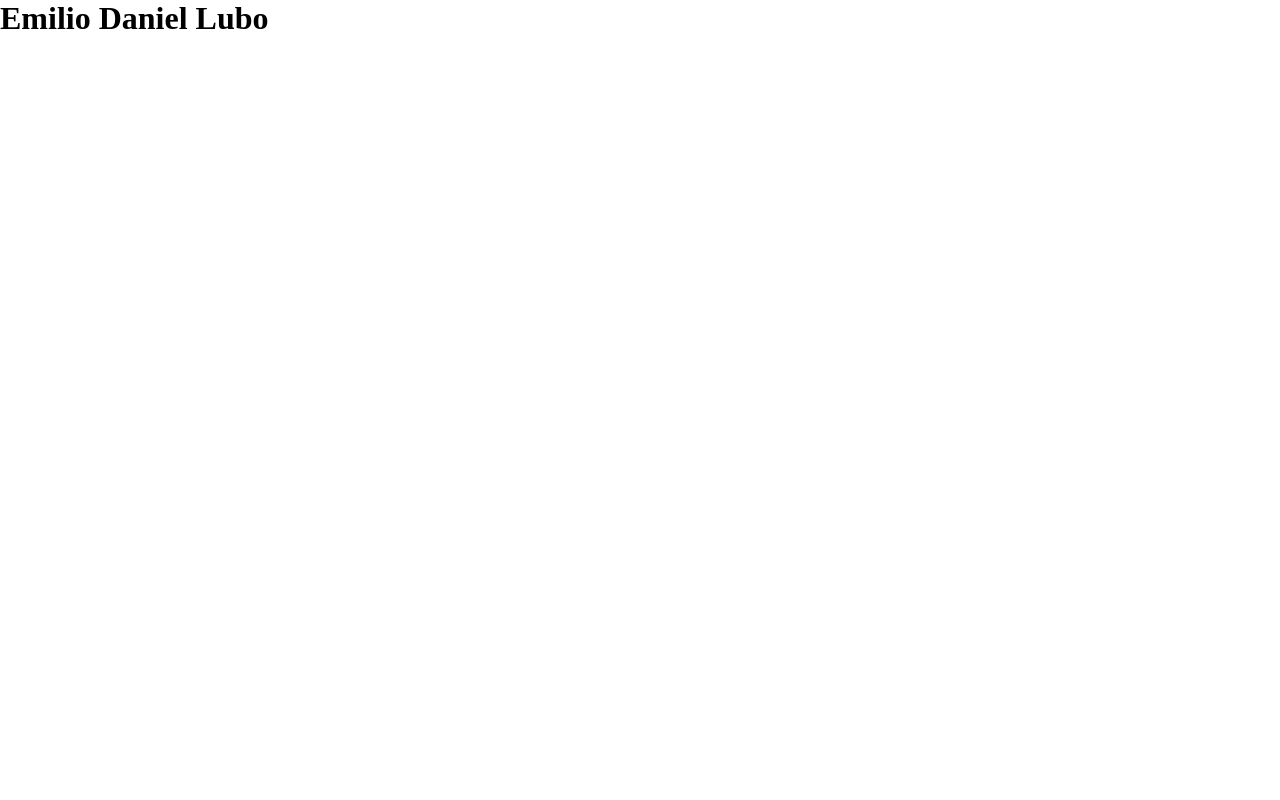
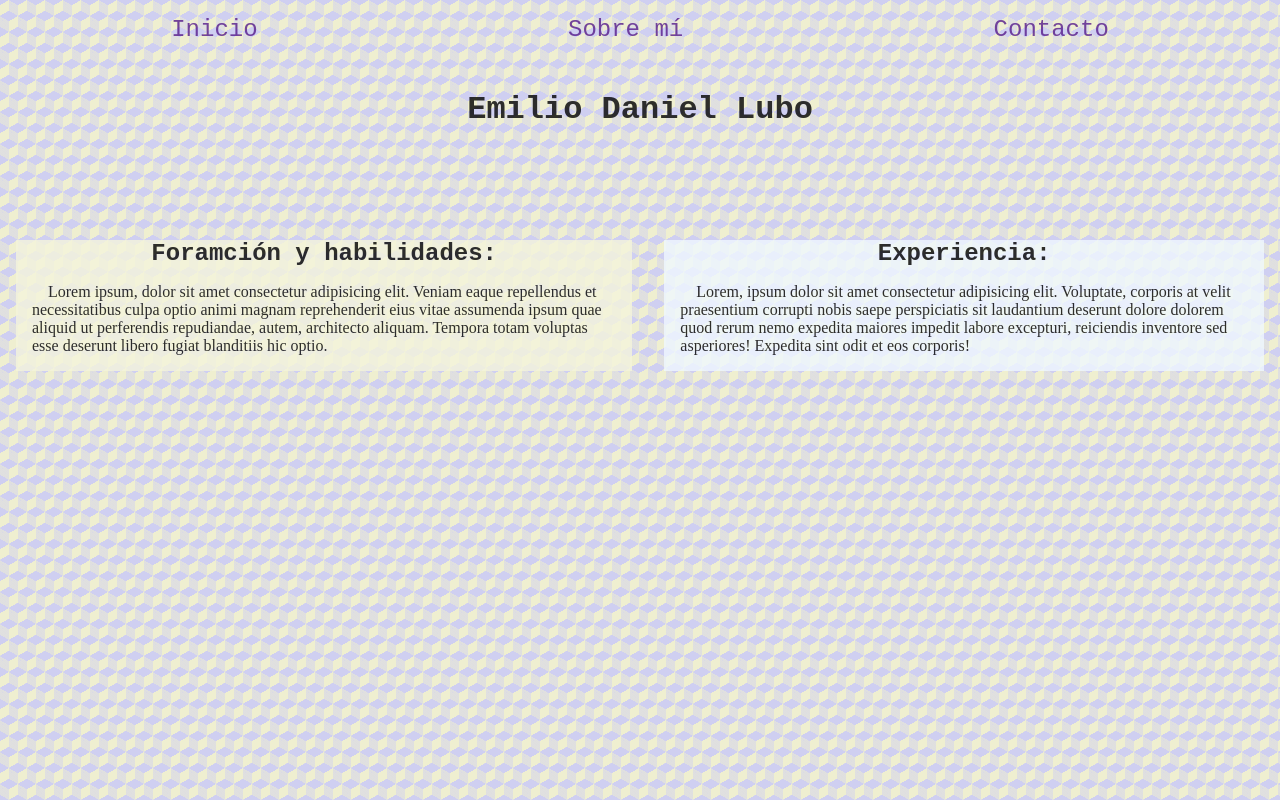
Before and after one commit to EmilioLubo/codoAcodo, a plain HTML site: page index.html in a window 1280 px wide. Drawn offline with Linux system fonts and the light colour scheme; a web font is replaced by a local one.

Commit message:
Contenido + readme

```diff
--- a/Styles/main.css
+++ b/Styles/main.css
@@ -3,3 +3,59 @@
     padding: 0;
     box-sizing: border-box;
 }
+
+body{
+    background-color: #efefd0;
+    opacity: 0.8;
+    background-image:  linear-gradient(30deg, #cfcff1 12%, transparent 12.5%, transparent 87%, #cfcff1 87.5%, #cfcff1), linear-gradient(150deg, #cfcff1 12%, transparent 12.5%, transparent 87%, #cfcff1 87.5%, #cfcff1), linear-gradient(30deg, #cfcff1 12%, transparent 12.5%, transparent 87%, #cfcff1 87.5%, #cfcff1), linear-gradient(150deg, #cfcff1 12%, transparent 12.5%, transparent 87%, #cfcff1 87.5%, #cfcff1), linear-gradient(60deg, #cfcff177 25%, transparent 25.5%, transparent 75%, #cfcff177 75%, #cfcff177), linear-gradient(60deg, #cfcff177 25%, transparent 25.5%, transparent 75%, #cfcff177 75%, #cfcff177);
+    background-size: 18px 32px;
+    background-position: 0 0, 0 0, 9px 16px, 9px 16px, 0 0, 9px 16px;
+    display: flex;
+    flex-direction: column;
+    align-items: space-around;
+}
+
+h1, h2, .header__list{
+    text-align: center;
+    font-family: 'Nova Mono', monospace;
+}
+
+p{
+    text-indent: 1rem;
+    padding: 1rem;
+}
+
+.header{
+    margin: 1rem;
+}
+
+.header__nav{
+    margin-bottom: 3rem;
+}
+
+.header__list{
+    display: flex;
+    justify-content: space-around;
+    list-style: none;
+}
+
+.header__item{
+    text-decoration: none;
+    font-size: 1.5em;
+}
+
+.main{
+    display: flex;
+    justify-content: space-around;
+    margin-top: 5rem;
+}
+
+.main__skills{
+    background-color: beige;
+    margin: 1rem;
+}
+
+.main__experience{
+    background-color: aliceblue;
+    margin: 1rem;
+}
--- a/index.html
+++ b/index.html
@@ -1,6 +1,9 @@
 <!DOCTYPE html>
 <html lang="en">
 <head>
+    <link rel="preconnect" href="https://fonts.googleapis.com">
+    <link rel="preconnect" href="https://fonts.gstatic.com" crossorigin>
+    <link href="https://fonts.googleapis.com/css2?family=Major+Mono+Display&family=Monofett&family=Nova+Mono&display=swap" rel="stylesheet">
     <meta charset="UTF-8">
     <meta http-equiv="X-UA-Compatible" content="IE=edge">
     <meta name="viewport" content="width=device-width, initial-scale=1.0">
@@ -8,8 +11,26 @@
     <link rel="stylesheet" href="Styles/main.css">
 </head>
 <body>
-    <header>
+    <header class="header">
+        <nav class="header__nav">
+            <ul class="header__list">
+                <li><a class="header__item" href="">Inicio</a></li>
+                <li><a class="header__item" href="">Sobre mí</a></li>
+                <li><a class="header__item" href="">Contacto</a></li>
+            </ul>
+        </nav>
         <h1>Emilio Daniel Lubo</h1>
     </header>
+    <main class="main">
+        <div class="main__skills">
+            <h2>Foramción y habilidades:</h2>
+            <p>Lorem ipsum, dolor sit amet consectetur adipisicing elit. Veniam eaque repellendus et necessitatibus culpa optio animi magnam reprehenderit eius vitae assumenda ipsum quae aliquid ut perferendis repudiandae, autem, architecto aliquam. Tempora totam voluptas esse deserunt libero fugiat blanditiis hic optio.</p>
+        </div>
+        <div class="main__experience">
+            <h2>Experiencia:</h2>
+            <p>Lorem, ipsum dolor sit amet consectetur adipisicing elit. Voluptate, corporis at velit praesentium corrupti nobis saepe perspiciatis sit laudantium deserunt dolore dolorem quod rerum nemo expedita maiores impedit labore excepturi, reiciendis inventore sed asperiores! Expedita sint odit et eos corporis!</p>
+        </div>
+    </main>
+    <footer></footer>
 </body>
 </html>
```
Also changed, not shown: 1 other file.
